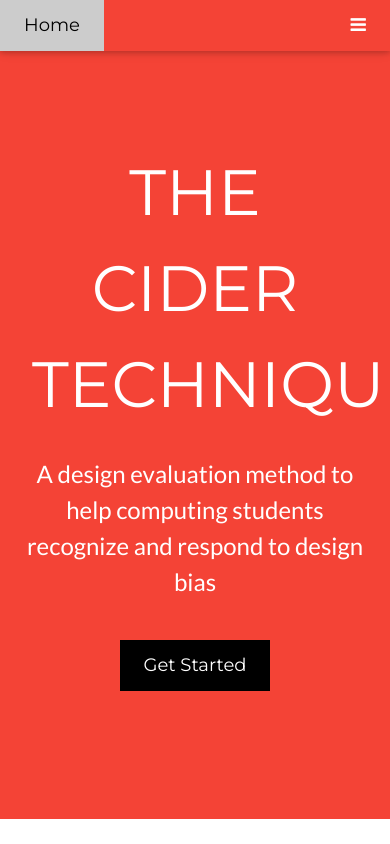
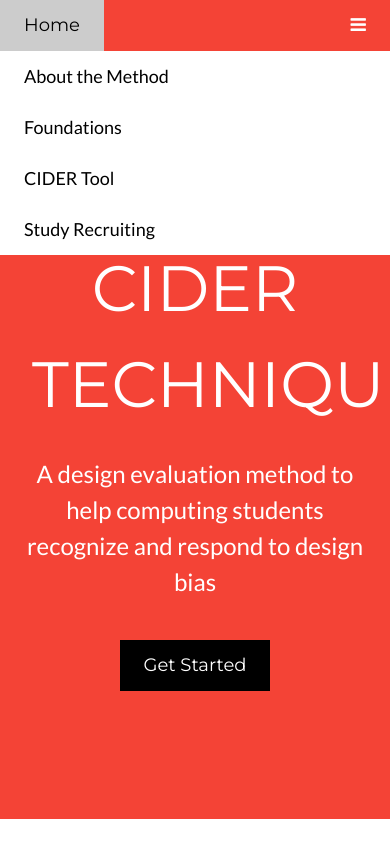
Before and after one commit to CIDER-design/CIDER-design.github.io, a plain HTML site: page index.html in a window 390 px wide. Both pictures are taken after a click on the link "Toggle Navigation Menu". Shown: the top 844 px of the page. Drawn offline with nearby package versions, Linux system fonts and the light colour scheme.

Commit message:
fix responsive menu bug on small width screens

```diff
--- a/index.html
+++ b/index.html
@@ -29,10 +29,10 @@
 
   <!-- Navbar on small screens -->
   <div id="navDemo" class="w3-bar-block w3-white w3-hide w3-hide-large w3-hide-medium w3-large">
-    <a href="./method.html" class="w3-bar-item w3-button w3-hide-small w3-padding-large w3-hover-white">About the Method</a>
-    <a href="./foundations.html" class="w3-bar-item w3-button w3-hide-small w3-padding-large w3-hover-white">Foundations</a>
-    <a href="./tool.html" class="w3-bar-item w3-button w3-hide-small w3-padding-large w3-hover-white">CIDER Tool</a>
-    <a href="./2022study.html" class="w3-bar-item w3-button w3-hide-small w3-padding-large w3-hover-white">Study Recruiting</a>
+    <a href="./method.html" class="w3-bar-item w3-button w3-padding-large">About the Method</a>
+    <a href="./foundations.html" class="w3-bar-item w3-button w3-padding-large">Foundations</a>
+    <a href="./tool.html" class="w3-bar-item w3-button w3-padding-large">CIDER Tool</a>
+    <a href="./2022study.html" class="w3-bar-item w3-button w3-padding-large">Study Recruiting</a>
   </div>
 </div>
 
```
Also changed, not shown: 2022study.html (+4 -5 lines), foundations.html (+4 -4 lines), method.html (+4 -4 lines), paper.html (+4 -4 lines), tool.html (+4 -4 lines).
